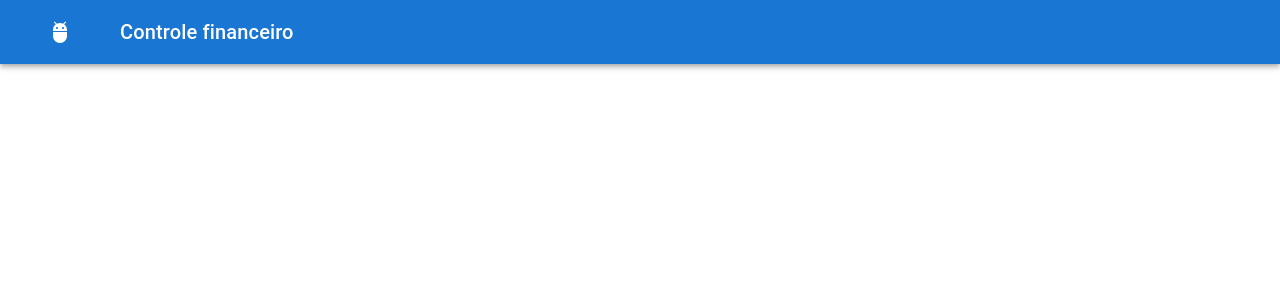
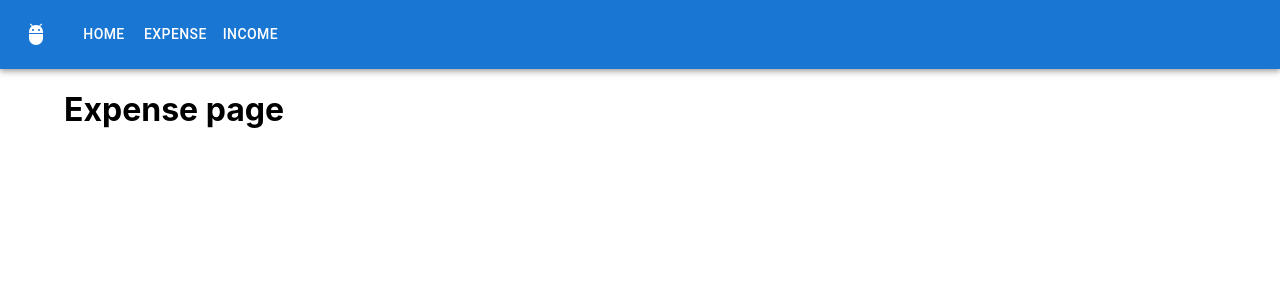
Before and after one commit to DarlanMarangoni/investment-wallet, a React (Create React App) app in the folder cash-control-app/: page /expense in a window 1280 px wide. Shown: the top 300 px of the page. Built offline with nearby package versions, Linux system fonts and the light colour scheme.

Commit message:
Criando navegacao com react router dom

```diff
--- a/cash-control-app/package.json
+++ b/cash-control-app/package.json
@@ -16,6 +16,7 @@
     "@types/react-dom": "^18.3.0",
     "react": "^18.3.1",
     "react-dom": "^18.3.1",
+    "react-router-dom": "^6.23.0",
     "react-scripts": "5.0.1",
     "styled-components": "^6.1.9",
     "web-vitals": "^2.1.4"
--- a/cash-control-app/src/App.js
+++ b/cash-control-app/src/App.js
@@ -1,9 +1,23 @@
 import NavBar from './components/NavBar';
+import { BrowserRouter, Route, Routes } from "react-router-dom";
+import HomePage from "./pages/HomePage";
+import ExpensePage from "./pages/ExpensePage";
+import IncomePage from "./pages/IncomePage";
+import Container from "@mui/material/Container";
 
 function App() {
-    return (
-        <NavBar />
-    );
+    return (<>
+            <BrowserRouter>
+                <NavBar/>
+                <Container>
+                    <Routes>
+                        <Route path="/home" element={<HomePage/>}/>
+                        <Route path="/income" element={<IncomePage/>}/>
+                        <Route path="/expense" element={<ExpensePage/>}/>
+                    </Routes>
+                </Container>
+            </BrowserRouter>
+        </>);
 }
 
 export default App;
--- a/cash-control-app/src/components/NavBar/index.tsx
+++ b/cash-control-app/src/components/NavBar/index.tsx
@@ -1,23 +1,120 @@
-import { AppBar, Container, IconButton, Toolbar, Typography } from '@mui/material';
-import AdbIcon from '@mui/icons-material/Adb'
+import * as React from 'react';
+import AppBar from '@mui/material/AppBar';
+import Box from '@mui/material/Box';
+import Toolbar from '@mui/material/Toolbar';
+import IconButton from '@mui/material/IconButton';
+import Typography from '@mui/material/Typography';
+import Menu from '@mui/material/Menu';
+import MenuIcon from '@mui/icons-material/Menu';
+import Container from '@mui/material/Container';
+import Button from '@mui/material/Button';
+import MenuItem from '@mui/material/MenuItem';
+import AdbIcon from '@mui/icons-material/Adb';
+import { useNavigate } from 'react-router-dom';
+
+const pages = ['Home', 'Expense', 'Income'];
 
 export default function NavBar() {
+    const [anchorElNav, setAnchorElNav] = React.useState<null | HTMLElement>(null);
+
+    let navigate = useNavigate();
+
+    const handleOpenNavMenu = (event: React.MouseEvent<HTMLElement>) => {
+        setAnchorElNav(event.currentTarget);
+    };
+
+    const handleCloseNavMenu = (path: string) => {
+        navigate(path.toLowerCase())
+    };
+
     return (
         <AppBar position="static">
             <Container maxWidth="xl">
-                <Toolbar>
-                    <AdbIcon sx={{ display: {xs: 'none', md: 'flex'}, mr: 1}} />
-                    <IconButton
-                        size="large"
-                        edge="end"
-                        color="inherit"
-                        aria-label="menu"
-                        sx={{mr: 2}}
+                <Toolbar disableGutters>
+                    <AdbIcon sx={{display: {xs: 'none', md: 'flex'}, mr: 1}}/>
+                    <Typography
+                        variant="h6"
+                        noWrap
+                        component="a"
+                        href="#app-bar-with-responsive-menu"
+                        sx={{
+                            mr: 2,
+                            display: {xs: 'none', md: 'flex'},
+                            fontFamily: 'monospace',
+                            fontWeight: 700,
+                            letterSpacing: '.3rem',
+                            color: 'inherit',
+                            textDecoration: 'none',
+                        }}
                     >
-                    </IconButton>
-                    <Typography variant="h6" component="div" sx={{flexGrow: 1}}>
-                        Controle financeiro
                     </Typography>
+
+                    <Box sx={{flexGrow: 1, display: {xs: 'flex', md: 'none'}}}>
+                        <IconButton
+                            size="large"
+                            aria-label="account of current user"
+                            aria-controls="menu-appbar"
+                            aria-haspopup="true"
+                            onClick={handleOpenNavMenu}
+                            color="inherit"
+                        >
+                            <MenuIcon/>
+                        </IconButton>
+                        <Menu
+                            id="menu-appbar"
+                            anchorEl={anchorElNav}
+                            anchorOrigin={{
+                                vertical: 'bottom',
+                                horizontal: 'left',
+                            }}
+                            keepMounted
+                            transformOrigin={{
+                                vertical: 'top',
+                                horizontal: 'left',
+                            }}
+                            open={Boolean(anchorElNav)}
+                            onClose={handleCloseNavMenu}
+                            sx={{
+                                display: {xs: 'block', md: 'none'},
+                            }}
+                        >
+                            {pages.map((page) => (
+                                <MenuItem key={page} onClick={() => handleCloseNavMenu(`/${page}`)}>
+                                    <Typography textAlign="center">{page}</Typography>
+                                </MenuItem>
+                            ))}
+                        </Menu>
+                    </Box>
+                    <AdbIcon sx={{display: {xs: 'flex', md: 'none'}, mr: 1}}/>
+                    <Typography
+                        variant="h5"
+                        noWrap
+                        component="a"
+                        href="#app-bar-with-responsive-menu"
+                        sx={{
+                            mr: 2,
+                            display: {xs: 'flex', md: 'none'},
+                            flexGrow: 1,
+                            fontFamily: 'monospace',
+                            fontWeight: 700,
+                            letterSpacing: '.3rem',
+                            color: 'inherit',
+                            textDecoration: 'none',
+                        }}
+                    >
+                        LOGO
+                    </Typography>
+                    <Box sx={{flexGrow: 1, display: {xs: 'none', md: 'flex'}}}>
+                        {pages.map((page) => (
+                            <Button
+                                key={page}
+                                onClick={() => handleCloseNavMenu(`/${page}`)}
+                                sx={{my: 2, color: 'white', display: 'block'}}
+                            >
+                                {page}
+                            </Button>
+                        ))}
+                    </Box>
                 </Toolbar>
             </Container>
         </AppBar>
--- /dev/null
+++ b/cash-control-app/src/pages/ExpensePage/index.tsx
@@ -0,0 +1,5 @@
+export default function () {
+    return (
+        <h1>Expense page</h1>
+    )
+}
--- /dev/null
+++ b/cash-control-app/src/pages/HomePage/index.tsx
@@ -0,0 +1,5 @@
+export default function Home() {
+    return (
+            <h1>Em construcao</h1>
+    )
+}
--- /dev/null
+++ b/cash-control-app/src/pages/IncomePage/index.tsx
@@ -0,0 +1,3 @@
+export default function IncomePage() {
+    return <h1>Income page</h1>
+}
```
Also changed, not shown: 1 other file (tests, documents, lock files or other folders).
